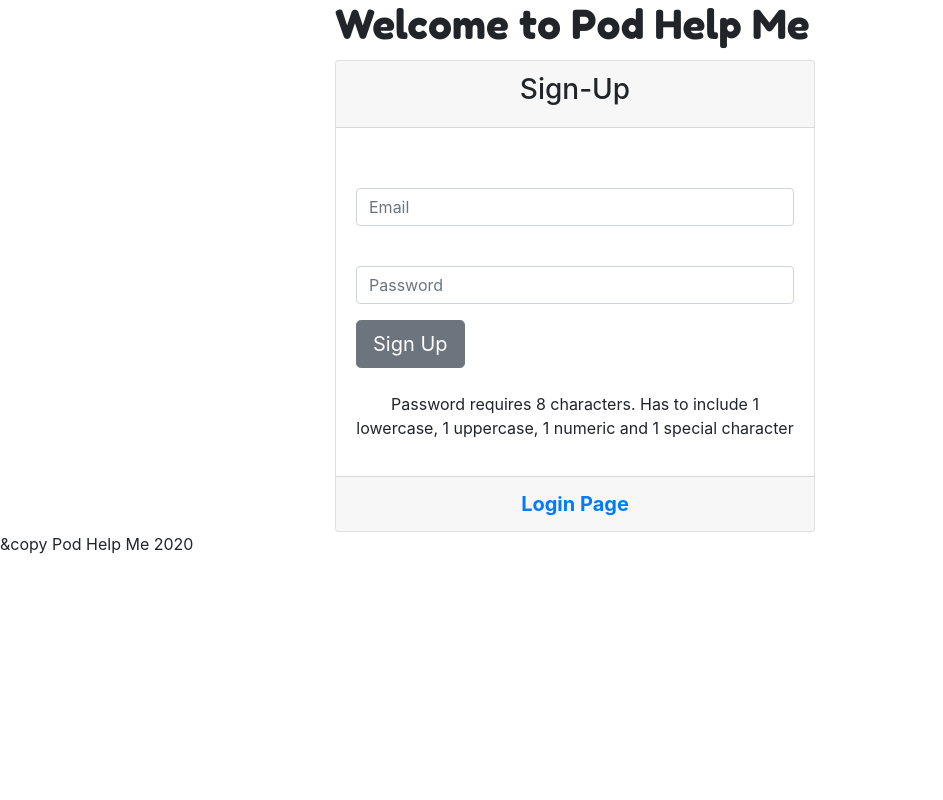
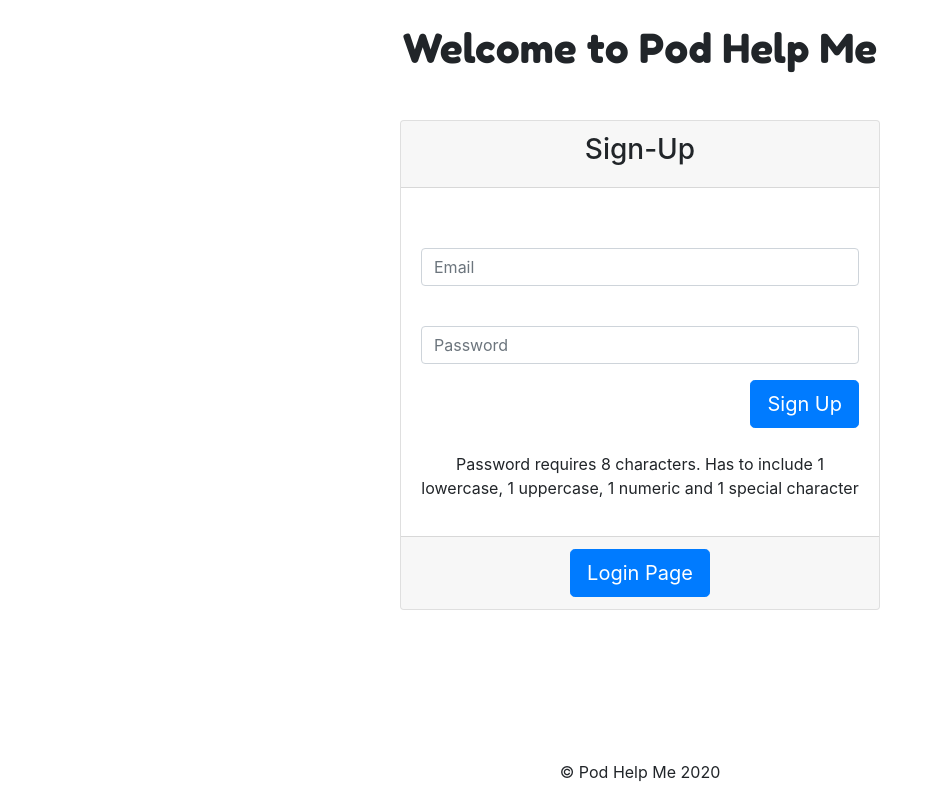
Before and after one commit to storey17/Project-3, a React (Create React App) app in the folder client/: page / in a window 1280 px wide. Shown: the whole page, without its empty margins (0-943 px from the left). Built offline with nearby package versions, Linux system fonts and the light colour scheme.

Commit message:
added folders for individual pages, added css to sign up page

```diff
--- a/client/src/pages/Login.js
+++ b/client/src/pages/Login/Login.js
@@ -49,8 +49,6 @@ class Login extends Component {
         return (
             <div>
                 <div className="container">
-
-                    {/* <h1 className="card-title text-center">Pod Help Me Login</h1> */}
 
                     <section className="mt-5">
 
--- a/client/src/pages/NoMatch.js
+++ b/client/src/pages/NoMatch/NoMatch.js
@@ -1,6 +1,6 @@
 import React from "react";
-import { Col, Row, Container } from "../components/Grid";
-import Jumbotron from "../components/Jumbotron";
+import { Col, Row, Container } from "../../components/Grid";
+import Jumbotron from "../../components/Jumbotron";
 
 function NoMatch() {
   return (
--- /dev/null
+++ b/client/src/pages/SignUp/SignUp.css
@@ -0,0 +1,3 @@
+.container {
+    width: 50%;
+}
--- a/client/src/pages/SignUp.js
+++ b/client/src/pages/SignUp/SignUp.js
@@ -25,7 +25,6 @@ class SignUp extends Component {
         if (!strongRegex.test(userData.password)) {
             this.setState({password:""});
             console.log("Not a strong enough password requires 1 lowercase, 1 uppercase, 1 numeric, 1 special character, and 8 characters or longer!");
-            //**how do i convert the below to react?
             // $("#alert").text("Not a strong enough password requires 1 lowercase, 1 uppercase, 1 numeric, 1 special character, and 8 characters or longer!");
             // $("#alert").fadeIn(500);
         }
@@ -63,9 +62,9 @@ class SignUp extends Component {
 
             <div>
                 <div className="container">
-                    <h1 className="card-title">Welcome to Pod Help Me</h1>
-                    <section>
-                        <div className="card" id="card-background" style={{width: "30rem"}}>
+                    <h1 className="card-title text-center mt-4">Welcome to Pod Help Me</h1>
+                    <section className="mt-5">
+                        <div className="card mx-auto" id="card-background" style={{ width: "30rem" }}>
                             <div className="card-header mb-3" id="card-header-bg">
                                 <h3 style={{textAlign: "center"}}>Sign-Up</h3>
                             </div>
@@ -105,27 +104,28 @@ class SignUp extends Component {
                                     <button
                                         onClick={this.handleFormSubmit}
                                         type="submit"
-                                        className="btn btn-secondary btn-lg">Sign Up</button>
+                                        className="btn btn-primary btn-lg pull-right">Sign Up</button>
                                 </form>
 
-                                <br />
+                                <br/>
+                                <br/>
+                                <br/>
 
                                 <section>
                                     <p className="text-content text-center">Password requires 8 characters. Has to include 1 lowercase, 1 uppercase, 1 numeric and 1 special character</p>
                                 </section>
 
                             </div>
-                            <div className="card-footer text-center" id="card-footer-bg" style={{fontSize: '15pt', fontWeight: "bolder"}}>
-
-                                <span><Link to="/login">Login Page</Link></span>
+                            <div className="card-footer text-center" id="card-footer-bg" style={{fontSize: '15pt' }}>
+                                <button className="btn btn-primary btn-lg"><Link to="/login" style={{ color: 'white', }}>Login Page</Link></button>
 
                             </div>
                         </div>
                     </section>
                 </div>
-                <div className="footer">
-                    <p>&copy Pod Help Me 2020</p>
-                </div>
+                <footer className="fixed-bottom footer text-center">
+                    <p>&copy; Pod Help Me 2020</p>
+                </footer>
             </div>
         );
     }
```
Also changed, not shown: client/src/App.js (+4 -4 lines), client/src/components/ThirdPartyAPI.js (+5 -11 lines), client/src/pages/Podcasts/Podcasts.js (renamed from client/src/pages/Podcasts.js, +9 -9 lines), client/src/pages/Login/Login.css (renamed from client/src/pages/Login.css).
